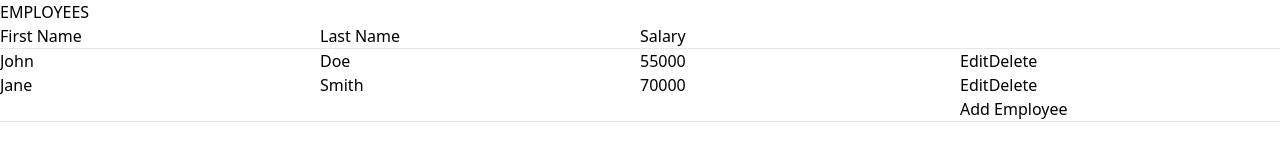
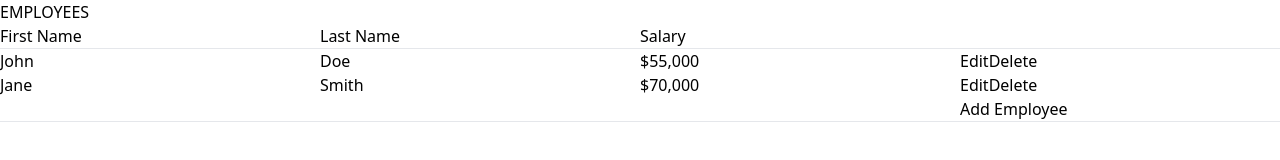
Before and after one commit to Eliksni/employee-table, a React (Create React App) app in the folder frontend/: page / in a window 1280 px wide. Shown: the top 160 px of the page. Built offline with nearby package versions, Linux system fonts and the light colour scheme.

Commit message:
Added proper salary display, more verification, and some documentation

```diff
--- a/frontend/src/components/EmployeeTable/EmployeeRow.js
+++ b/frontend/src/components/EmployeeTable/EmployeeRow.js
@@ -3,11 +3,19 @@ export default function EmployeeRow({
   handleDeleteEmployee,
   handleEditEmployee,
 }) {
+  function formatSalary(salary) {
+    return new Intl.NumberFormat("en-US", {
+      style: "currency",
+      currency: "USD",
+      minimumFractionDigits: 0,
+    }).format(salary);
+  }
+
   return (
     <li className="grid grid-cols-4">
       <span>{employee.firstName}</span>
       <span>{employee.lastName}</span>
-      <span>{employee.salary}</span>
+      <span>{formatSalary(employee.salary)}</span>
       <span>
         <button onClick={() => handleEditEmployee(employee)}>Edit</button>
         <button onClick={() => handleDeleteEmployee(employee)}>Delete</button>
--- a/frontend/src/components/EmployeeTable/index.js
+++ b/frontend/src/components/EmployeeTable/index.js
@@ -22,6 +22,11 @@ export default function EmployeeTable() {
   const [editEmployee, setEditEmployee] = useState(null);
   const [newEmployee, setNewEmployee] = useState(null); // Used to track new employee in case of cancel (deletes and doesn't save to DB)
 
+  // To format names properly (capitalize first letter, might add to utils later)
+  function capitalize(str) {
+    return str.charAt(0).toUpperCase() + str.slice(1);
+  }
+
   function handleDeleteEmployee(employee) {
     const updatedList = employees.filter((emp) => emp.id !== employee.id);
     setEmployees(updatedList);
@@ -35,17 +40,29 @@ export default function EmployeeTable() {
     const { firstName, lastName, salary } = formData;
 
     // Validate form data
+    //All fields must be filled out
     if (!firstName || !lastName || !salary) {
       alert("Please fill out all fields");
       return;
     }
+    // First and last name must be letters only
+    if (!firstName.match(/^[a-zA-Z]+$/)) {
+      alert("Please enter a valid first name");
+      return;
+    }
+    if (!lastName.match(/^[a-zA-Z]+$/)) {
+      alert("Please enter a valid last name");
+      return;
+    }
+    // Salary must be a number greater than 0
     if (isNaN(salary) || salary < 0) {
       alert("Please enter a valid salary");
       return;
     }
 
-    editEmployee.firstName = formData.firstName;
-    editEmployee.lastName = formData.lastName;
+    // Update employee and capitalize name
+    editEmployee.firstName = capitalize(formData.firstName);
+    editEmployee.lastName = capitalize(formData.lastName);
     editEmployee.salary = formData.salary;
     setEditEmployee(null);
   }
```
